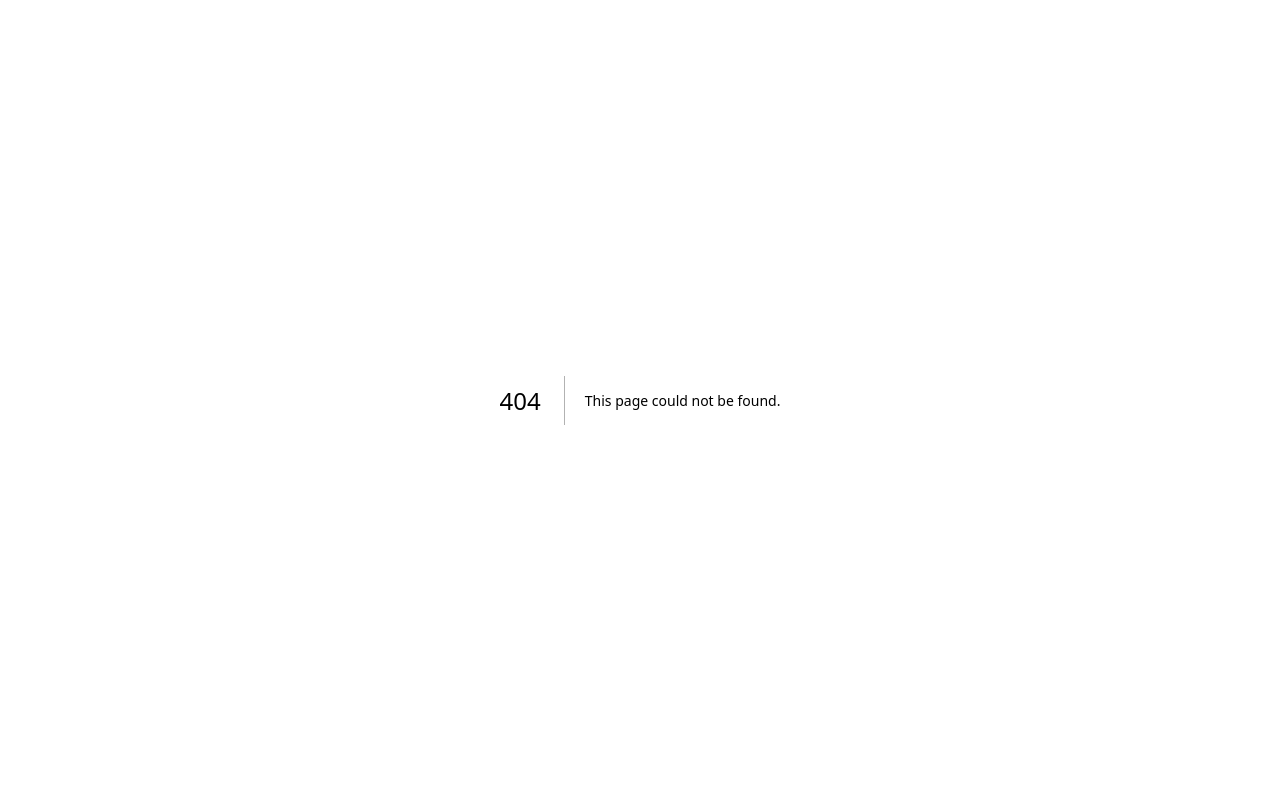
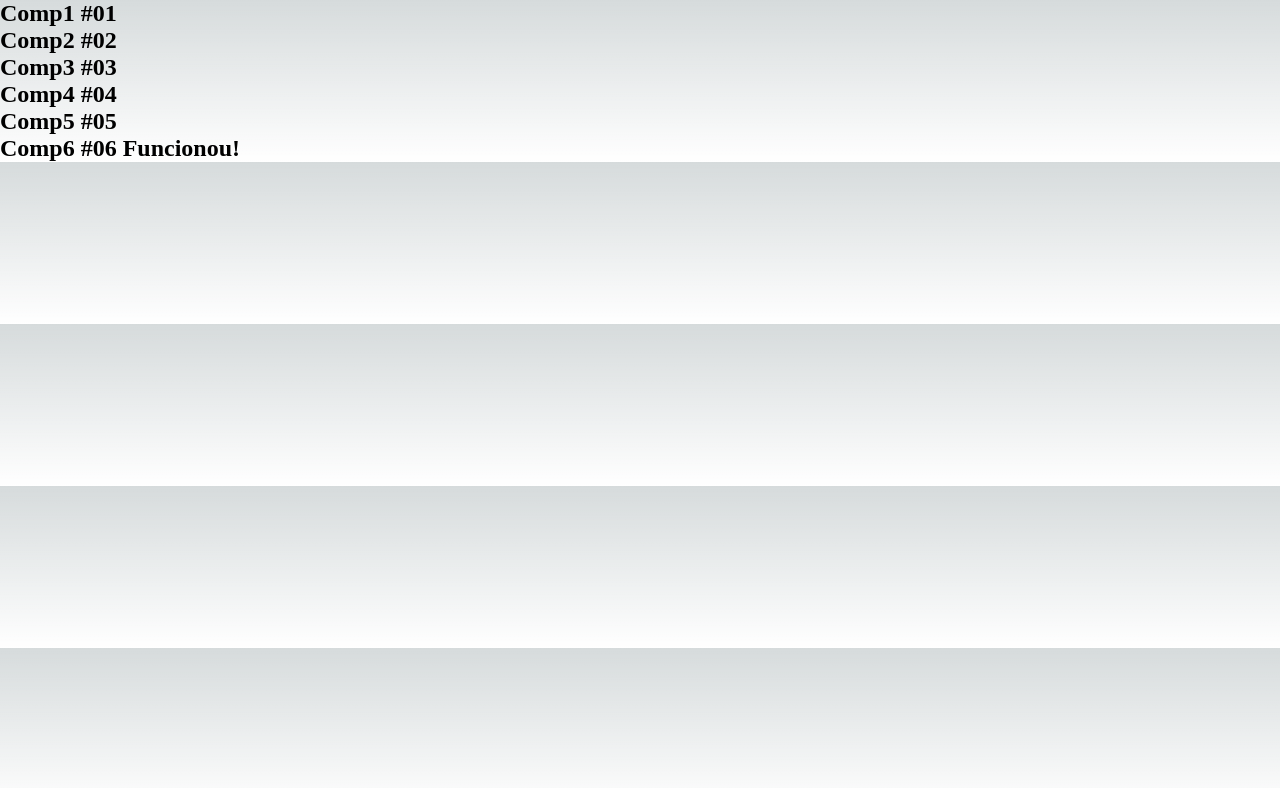
Before and after one commit to luucasor/exerciciosnextjs, a Next.js app: page /modulo/teste in a window 1280 px wide. Before the commit this address had no page. Shown: the top 788 px of the page. Built offline with nearby package versions, Linux system fonts and the light colour scheme.

Commit message:
Sistema de módulos do ECMAScript (import, export, nomenclatura de funções)

```diff
--- /dev/null
+++ b/components/modulo/funcionais.jsx
@@ -0,0 +1,31 @@
+export function Comp1() {
+    return <h2>Comp1 #01</h2>
+}
+
+export const Comp2 = function() {
+    return <h2>Comp2 #02</h2>
+}
+
+export default function() {
+    return (
+        <div>
+            <h2>Comp3 #03</h2>
+        </div>
+    )
+}
+
+export const Comp4 = () => {
+    return <h2>Comp4 #04</h2>
+}
+
+const Comp5 = () => <h2>Comp5 #05</h2>
+
+const Comp6 = props => (
+    <div>
+        <h2>Comp6 #06 {props.msg}</h2>
+    </div>
+)
+
+export {
+    Comp5, Comp6
+}
--- /dev/null
+++ b/pages/modulo/teste.jsx
@@ -0,0 +1,14 @@
+import Padrao, { Comp1 as Blabla, Comp2, Comp4, Comp5, Comp6} from "../../components/modulo/funcionais"
+
+export default function teste() {
+    return (
+        <div>
+            <Blabla />
+            <Comp2 />
+            <Padrao />
+            <Comp4 />
+            <Comp5 />
+            <Comp6 msg="Funcionou!"/>
+        </div>
+    )
+}
```
